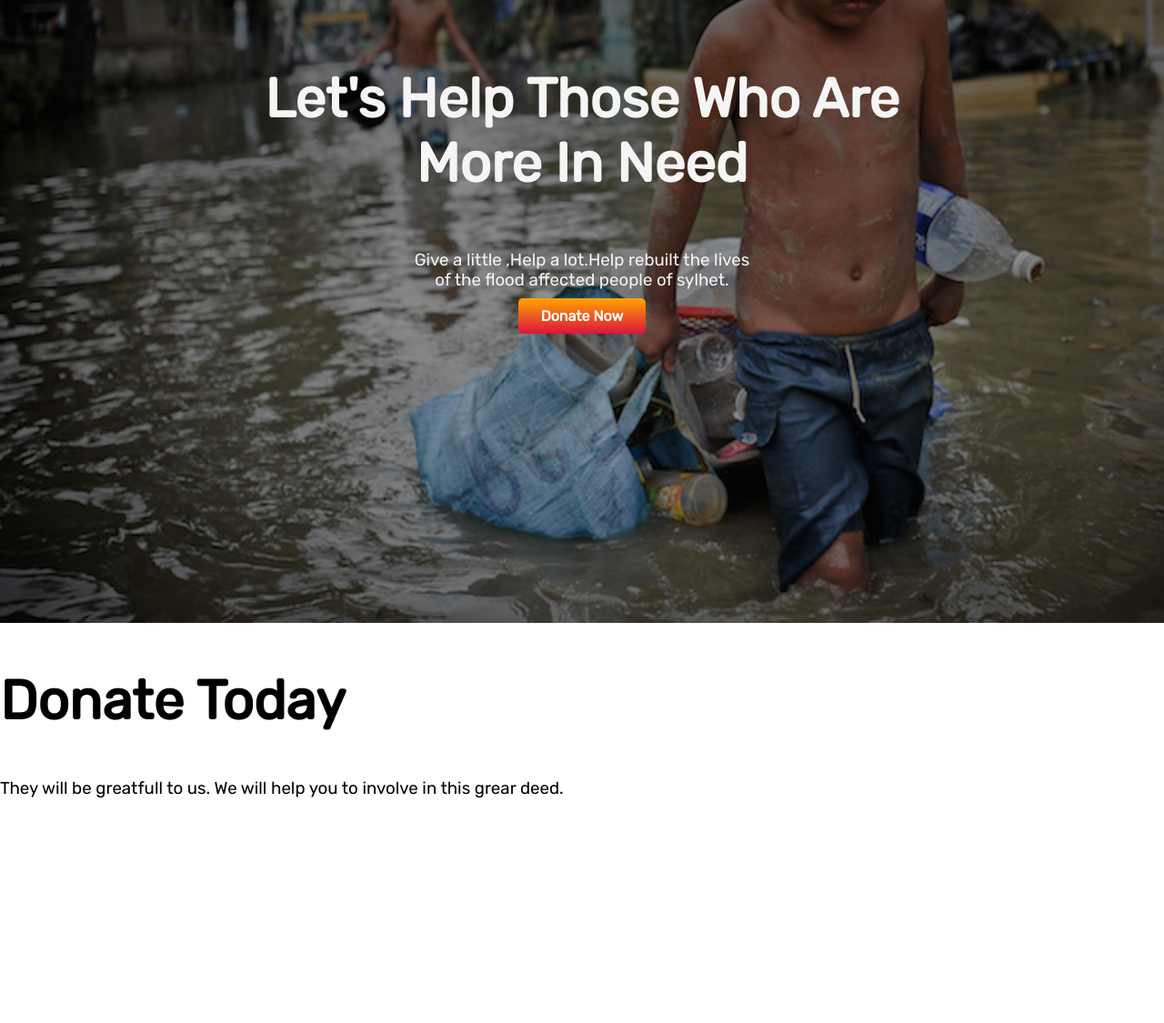
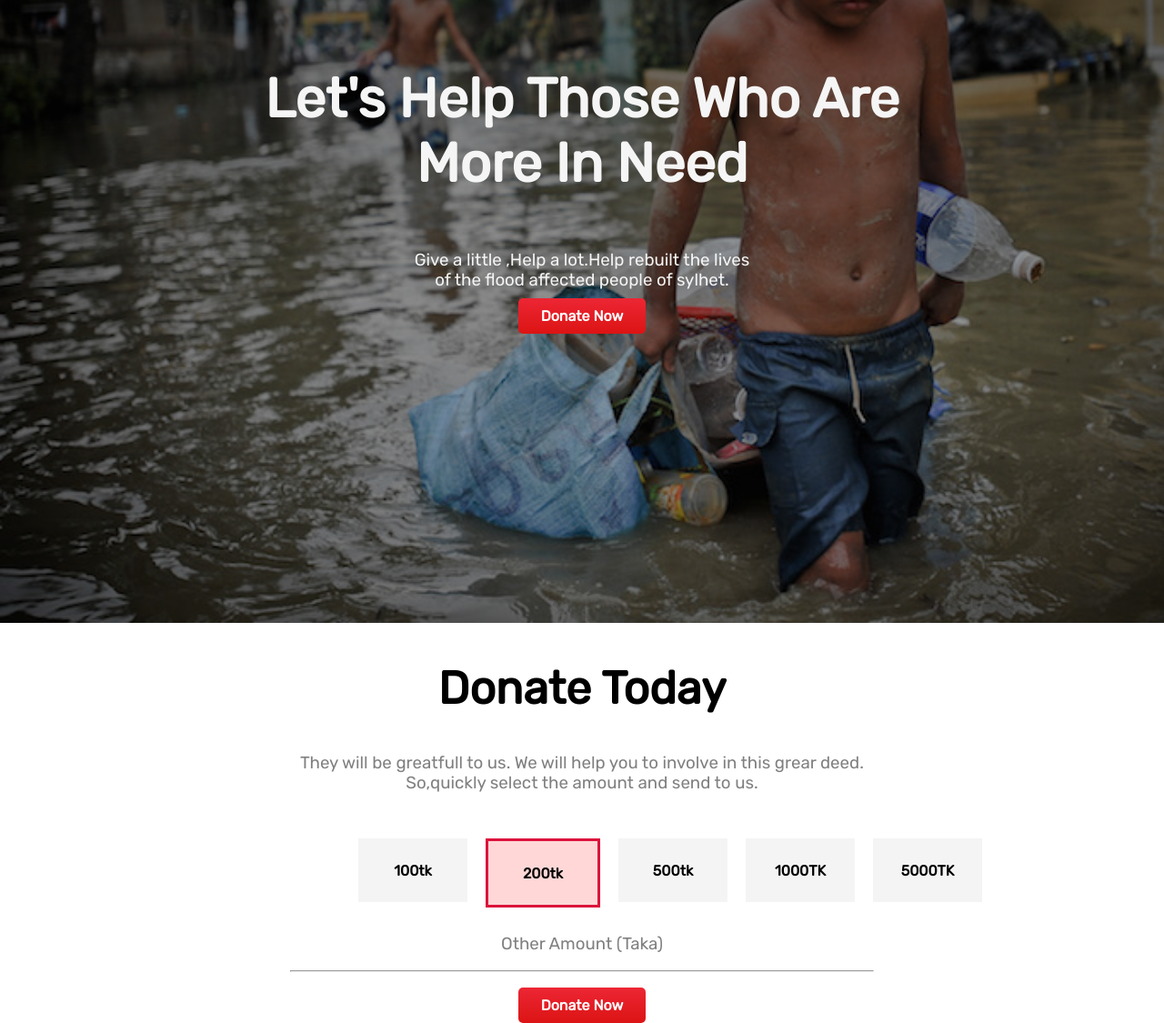
Before and after one commit to paulbibak/donate-today, a plain HTML site: page index.html in a window 1280 px wide. Shown: the part 315-1440 px from the top of the page at 91% size. Before the commit the page ends 1211 px from the top, so only its background shows below. Drawn offline with Linux system fonts and the light colour scheme.

Commit message:
donate-today-commit

```diff
--- a/index.html
+++ b/index.html
@@ -31,8 +31,36 @@
 
     </section>
     <section>
-        <h1> Donate Today</h1>
-        <h3>They will be greatfull to us. We will help you to involve in this grear deed.</h3>
+        <div class="donate-today">
+            <h1 id="size-correction"> Donate Today</h1>
+            <h3 class="light-color">They will be greatfull to us. We will help you to involve in this grear deed. <br>
+                So,quickly select the
+                amount
+                and send to us.</h3>
+        </div>
+        <div id="five-subdiv">
+            <div id="amount-tk1">
+                <p>100tk</p>
+            </div>
+            <div id="red-amount-tk">
+                <p>200tk</p>
+            </div>
+            <div id="amount-tk3">
+                <p>500tk</p>
+            </div>
+            <div id="amount-tk4">
+                <P>1000TK</P>
+            </div>
+            <div id="amount-tk5">
+                <P>5000TK</P>
+            </div>
+        </div>
+        <div class="donate-today">
+            <h3 class="light-color">Other Amount (Taka)</h3>
+            <hr> <br>
+            <a class="donation-button" href="">Donate Now</a>
+
+        </div>
     </section>
 
 </body>
--- a/style.css
+++ b/style.css
@@ -30,17 +30,93 @@ h1 {
 }
 
 h3 {
-    font-weight: 100;
+    font-weight: 50;
 
 
 }
 
 .donation-button {
     text-decoration: none;
-    background-image: linear-gradient(orange, crimson);
+    background-image: linear-gradient(rgb(236, 38, 52), rgb(220, 20, 20));
     color: white;
     padding: 10px 25px;
     border-radius: 5px;
     font-weight: 700;
 
 }
+
+.donate-today {
+    text-align: center;
+}
+
+#size-correction {
+    font-size: 50px;
+}
+
+.light-color {
+    color: gray;
+}
+
+#five-subdiv {
+    display: flex;
+    margin-left: 30%;
+    margin-top: 40px;
+
+}
+
+#amount-tk1 {
+    height: 50px;
+    width: 100px;
+    background-color: rgb(245, 244, 244);
+    padding: 10px 10px;
+    text-align: center;
+    margin: 10px 10px;
+    font-weight: 700;
+}
+
+#amount-tk3 {
+    height: 50px;
+    width: 100px;
+    background-color: rgb(245, 244, 244);
+    padding: 10px 10px;
+    text-align: center;
+    margin: 10px 10px;
+    font-weight: 700;
+}
+
+#amount-tk4 {
+    height: 50px;
+    width: 100px;
+    background-color: rgb(245, 244, 244);
+    padding: 10px 10px;
+    text-align: center;
+    margin: 10px 10px;
+    font-weight: 700;
+}
+
+#amount-tk5 {
+    height: 50px;
+    width: 100px;
+    background-color: rgb(245, 244, 244);
+    padding: 10px 10px;
+    text-align: center;
+    margin: 10px 10px;
+    font-weight: 700;
+}
+
+#red-amount-tk {
+    height: 50px;
+    width: 100px;
+    background-color: rgb(255, 215, 215);
+    border: 3px solid crimson;
+    padding: 10px 10px;
+    text-align: center;
+    margin: 10px 10px;
+    font-weight: 700;
+
+}
+
+hr {
+    align-self: center;
+    width: 50%;
+}
```
